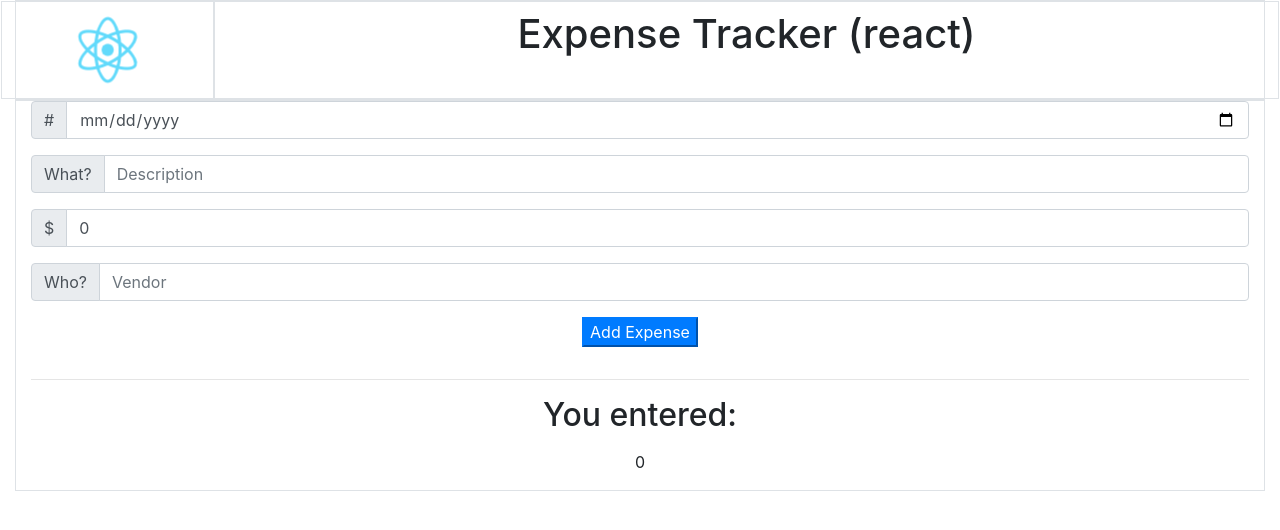
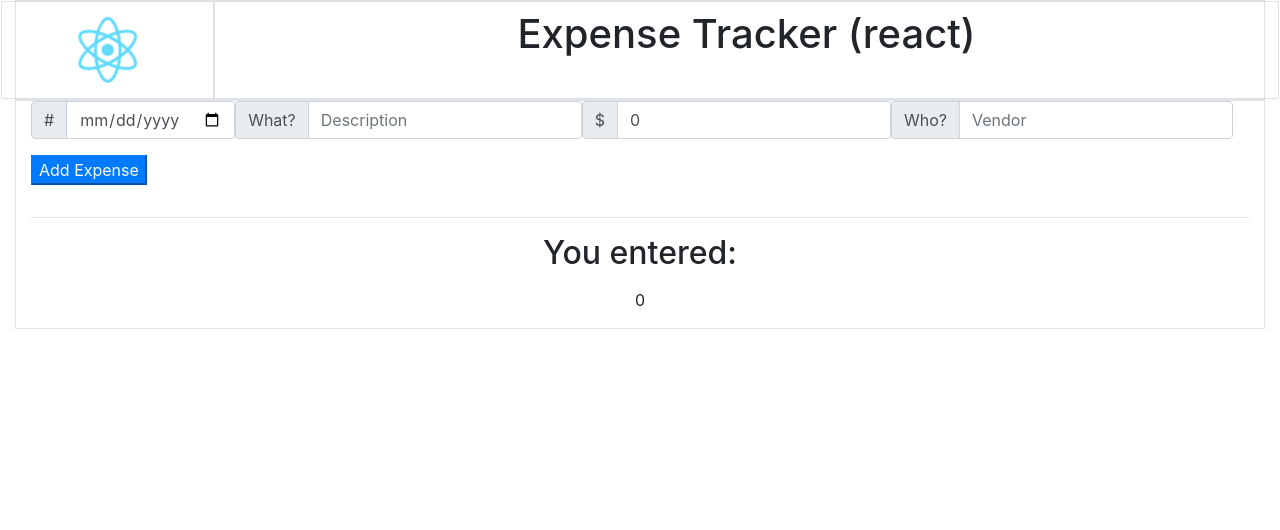
Before and after one commit to jazfunk/expense-tracker-react-app, a React (Create React App) app: page / in a window 1280 px wide. Shown: the top 530 px of the page. Built offline with nearby package versions, Linux system fonts and the light colour scheme.

Commit message:
Separating react components.

```diff
--- a/src/ExpenseFormComponent.js
+++ b/src/ExpenseFormComponent.js
@@ -4,7 +4,7 @@
 function ExpenseFormComponent(props) {
   return (
     <main>
-      <form onSubmit={props.handleSubmit}>
+      <form className="form-inline" onSubmit={props.handleSubmit}>
         <div className="input-group mb-3">
           <div className="input-group-prepend">
             <span className="input-group-text">#</span>
--- a/src/ExpenseFormContainer.js
+++ b/src/ExpenseFormContainer.js
@@ -11,6 +11,7 @@
       expenseDescription: "",
       expenseAmount: 0,
       expenseVendor: "",
+      expensesList: {},
     };
 
     this.handleChange = this.handleChange.bind(this);
```
Also changed, not shown: src/ExpensesTable.js (added, +15 -0 lines).
